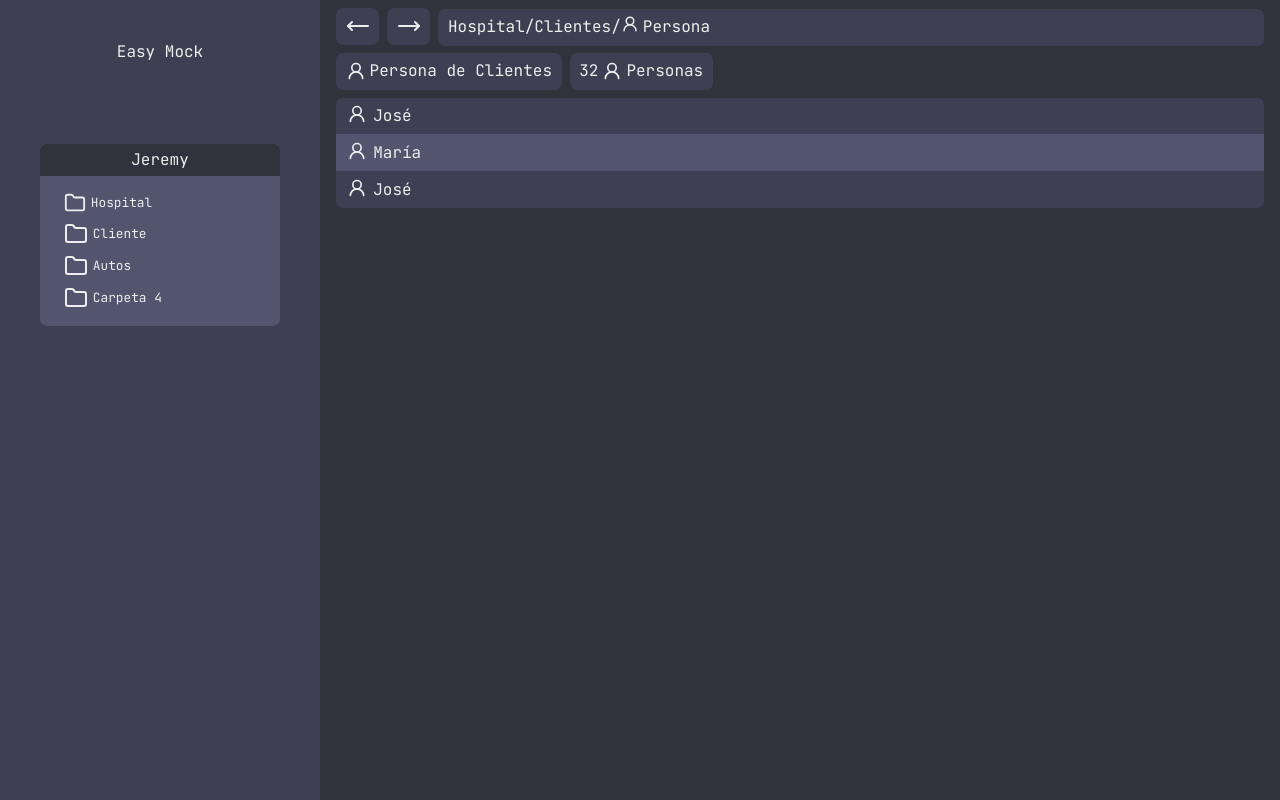
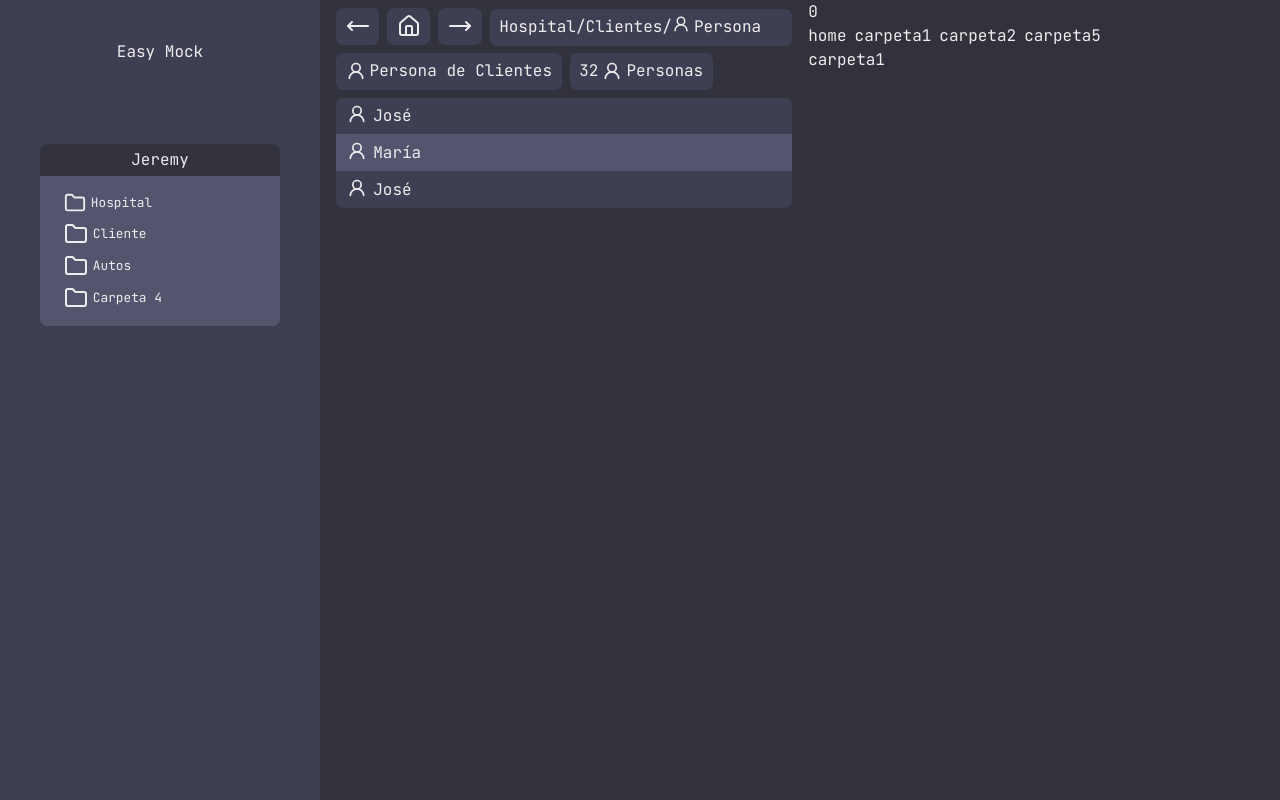
Before and after one commit to JeremyNazareth/easymock-data-generator, a Next.js app in the folder frontend/: page / in a window 1280 px wide. Built offline with nearby package versions, Linux system fonts and the light colour scheme.

Commit message:
feature: file navegator demo

```diff
--- /dev/null
+++ b/frontend/app/components/index.tsx
@@ -0,0 +1,55 @@
+"use client"
+import { useEffect, useState } from "react"
+
+export default function Index (){
+
+    const [navegatorRoute, setNavegatorRoute] = useState('home');
+    const [currentFile, setCurrentFile] = useState({
+        id: '0',
+        name: 'home',
+        parent: null,
+    });
+    const [files, setFiles] = useState([
+        {
+            id: '0',
+            name: 'home',
+            parent: null
+        },
+        {
+            id: '1',
+            name: 'carpeta1',
+            parent: 'home',
+        },
+        {
+            id: '2',
+            name: 'carpeta2',
+            parent: 'carpeta1'
+        },
+        {
+            id: '2',
+            name: 'carpeta5',
+            parent: 'carpeta1'
+        }
+    ])
+
+    const handleClick = (file) =>{
+        setCurrentFile(file)
+        console.log(currentFile.id)
+    }
+
+    return(
+        <>
+            <div className="w-full items-center">
+                <p>{currentFile.id}</p>
+                <div className="flex gap-2">
+                    {files.map((file => (
+                        <p key={file.id} onClick={() => handleClick(file)}>{file.name}</p>
+                    )))}
+                </div>
+
+                {files.filter(file => file.parent === currentFile.name).map((children => (<p>{children.name}</p>)))}
+            </div>
+
+        </>
+    )
+}
--- a/frontend/app/page.tsx
+++ b/frontend/app/page.tsx
@@ -1,22 +1,23 @@
-import Image from "next/image";
-import { MoveRight, MoveLeft, UserRound } from "lucide-react";
+
+import { MoveRight, MoveLeft, UserRound, House } from "lucide-react";
+import Index from "./components/index"
+
 export default function Home() {
   return (
     <div className="flex min-h-screen ml-80 dark:bg-primary">
       <main className="w-full py-2 px-4 flex flex-col gap-2">
         <div className="flex items-center gap-2 max-w-250">
           <div className="label">
-            <p>
-              <MoveLeft />
-            </p>
+            <MoveLeft />
           </div>
           <div className="label">
-            <p>
-              <MoveRight />
-            </p>
+            <House />
+          </div>
+          <div className="label">
+            <MoveRight />
           </div>
           <div className="w-full h-8.75">
-            <p className="label flex">Hospital/Clientes/<p className="flex gap-1"><UserRound size={18} />Persona</p></p>
+            <span className="label flex">Hospital/Clientes/<p className="flex gap-1"><UserRound size={18} />Persona</p></span>
           </div>
         </div>
         <div className="flex gap-2">
@@ -35,6 +36,7 @@ export default function Home() {
           </li>
         </ul>
       </main>
+      <Index></Index>
     </div>
   );
 }
```
